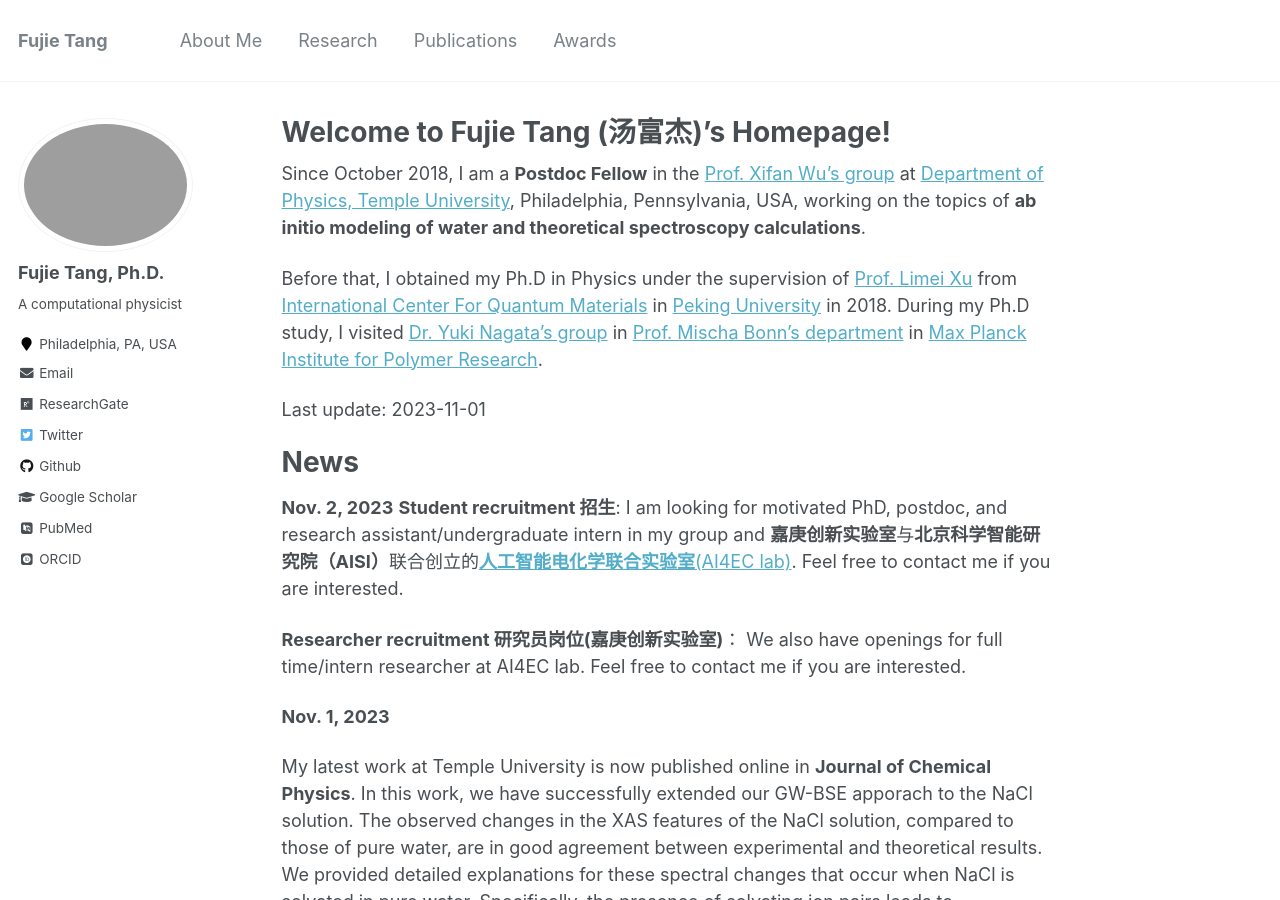
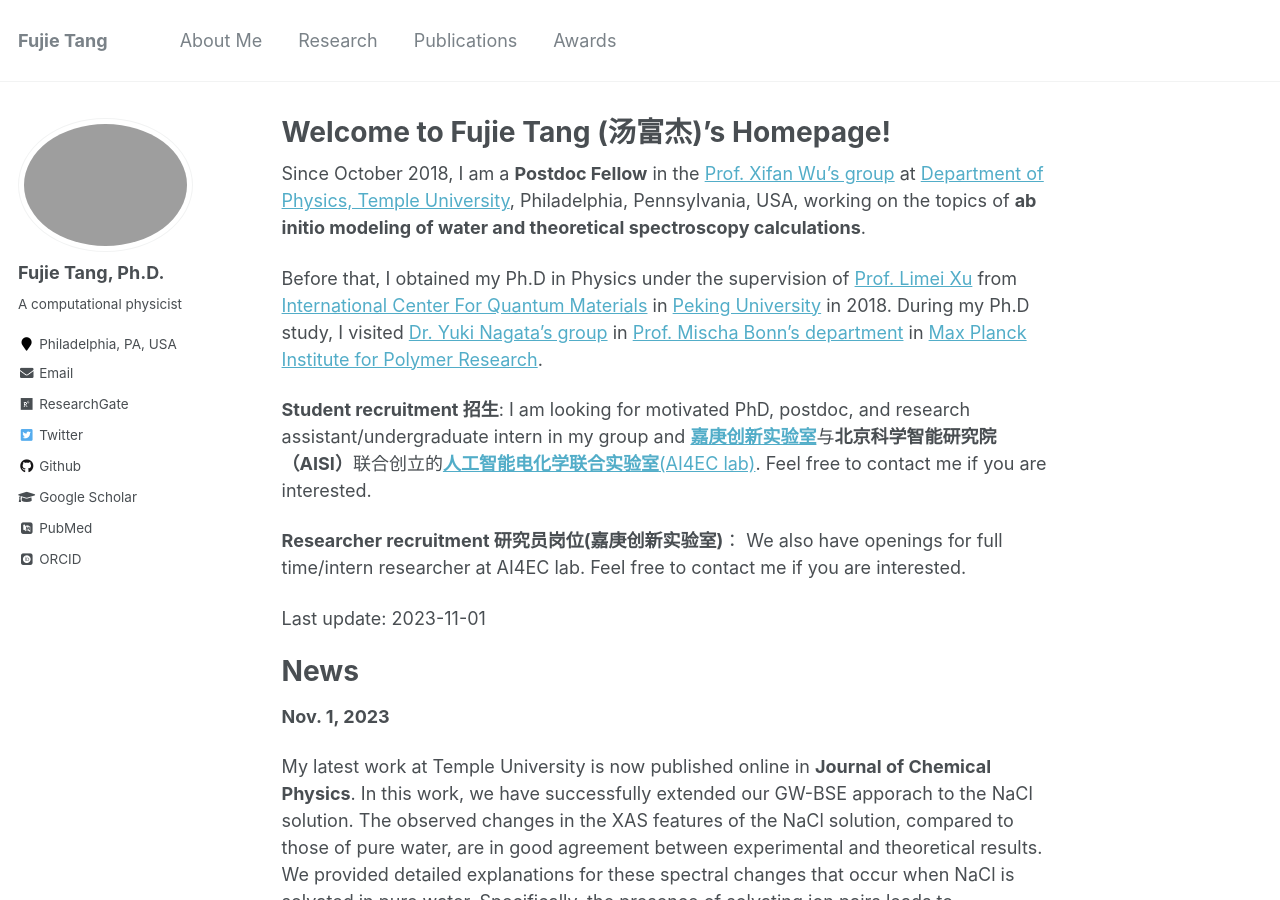
Before and after one commit to fujiepku/fujiepku.github.io, a Jekyll site: the page built from _pages/about.md, in a window 1280 px wide and 900 px high. Built offline with Jekyll 4.4.1, drawn with Linux system fonts in a browser that asks for light colours; some web fonts are replaced.

Commit message:
Update about.md

```diff
--- a/_pages/about.md
+++ b/_pages/about.md
@@ -12,15 +12,17 @@ Since October 2018, I am a **Postdoc Fellow** in the [Prof. Xifan Wu's group](ht
 
 Before that, I obtained my Ph.D in Physics under the supervision of [Prof. Limei Xu](https://xulm.pku.edu.cn/index.htm) from [International Center For Quantum Materials](http://icqm.pku.edu.cn/) in [Peking University](https://www.pku.edu.cn/) in 2018. During my Ph.D study, I visited [Dr. Yuki Nagata's group](https://asunaroyuki.wixsite.com/sstgroup) in [Prof. Mischa Bonn's department](https://www.mpip-mainz.mpg.de/en/bonn) in [Max Planck Institute for Polymer Research](https://www.mpip-mainz.mpg.de/en/home).
 
+**Student recruitment 招生**: I am looking for motivated PhD, postdoc, and research assistant/undergraduate intern in my group and [**嘉庚创新实验室**](http://www.ikkem.com/)与**北京科学智能研究院（AISI）**联合创立的[**人工智能电化学联合实验室**(AI4EC lab)](http://www.ikkem.com/newsshow3.php?cid=43&id=926). Feel free to contact me if you are interested.
+
+**Researcher recruitment 研究员岗位(嘉庚创新实验室)**： We also have openings for full time/intern researcher at AI4EC lab. Feel free to contact me if you are interested.
+
+
+
+
 Last update: 2023-11-01
 
 News
 ======
-**Nov. 2, 2023**
-**Student recruitment 招生**: I am looking for motivated PhD, postdoc, and research assistant/undergraduate intern in my group and **嘉庚创新实验室**与**北京科学智能研究院（AISI）**联合创立的[**人工智能电化学联合实验室**(AI4EC lab)](http://www.ikkem.com/newsshow3.php?cid=43&id=926). Feel free to contact me if you are interested.
-
-**Researcher recruitment 研究员岗位(嘉庚创新实验室)**： We also have openings for full time/intern researcher at AI4EC lab. Feel free to contact me if you are interested.
-
 **Nov. 1, 2023**
 
 My latest work at Temple University is now published online in **Journal of Chemical Physics**. In this work, we have successfully extended our GW-BSE apporach to the NaCl solution. The observed changes in the XAS features of the NaCl solution, compared to those of pure water, are in good agreement between experimental and theoretical results. We provided detailed explanations for these spectral changes that occur when NaCl is solvated in pure water. Specifically, the presence of solvating ion pairs leads to localization of electron-hole excitons.
```
